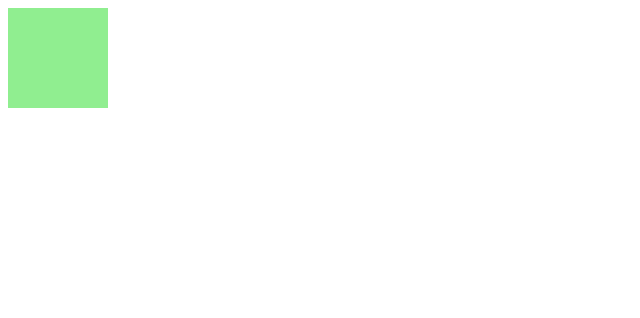
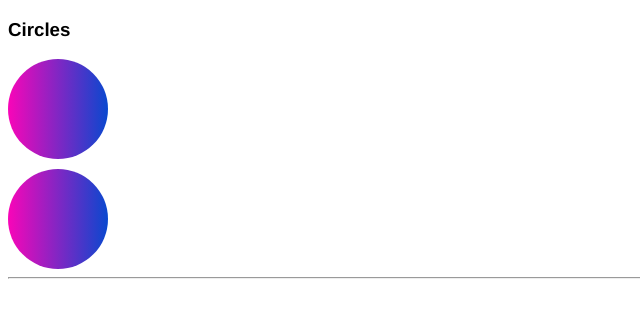
Before and after one commit to nikhilpahan/CSS, a plain HTML site: page index.html in a window 1280 px wide. Shown: the whole page, without its empty margins (0-640 px from the left). Drawn offline with Linux system fonts and the light colour scheme.

Commit message:
Circle Completed

```diff
--- a/index.html
+++ b/index.html
@@ -7,6 +7,11 @@
     <link rel="stylesheet" href="style.css">
 </head>
 <body>
+    <h3>Circles</h3>
     <div class="circle"></div>
+    <div class="circle"></div>
+    <hr>
+
+    <div></div>
 </body>
 </html>
--- a/style.css
+++ b/style.css
@@ -1,5 +1,12 @@
+h3{
+    font-family: 'Franklin Gothic Medium', 'Arial Narrow', Arial, sans-serif;
+}
+
 .circle {
     width: 100px;
     height: 100px;
-    background-color: lightgreen;
+    /* background-color: yellowgreen; */
+    background-image: linear-gradient(to left, rgb(9, 72, 207) , rgb(249, 5, 184));
+    border-radius: 50px;
+    margin-top: 10px;
 }
```
